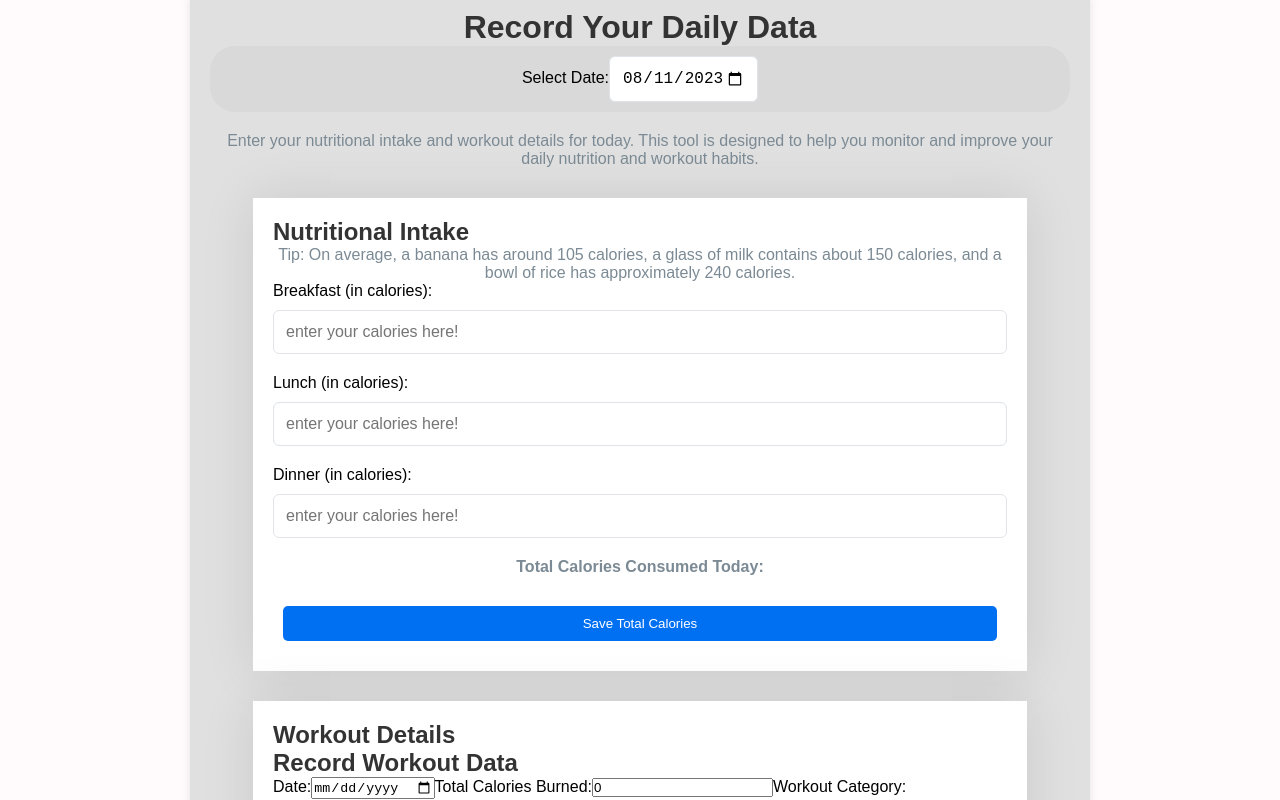
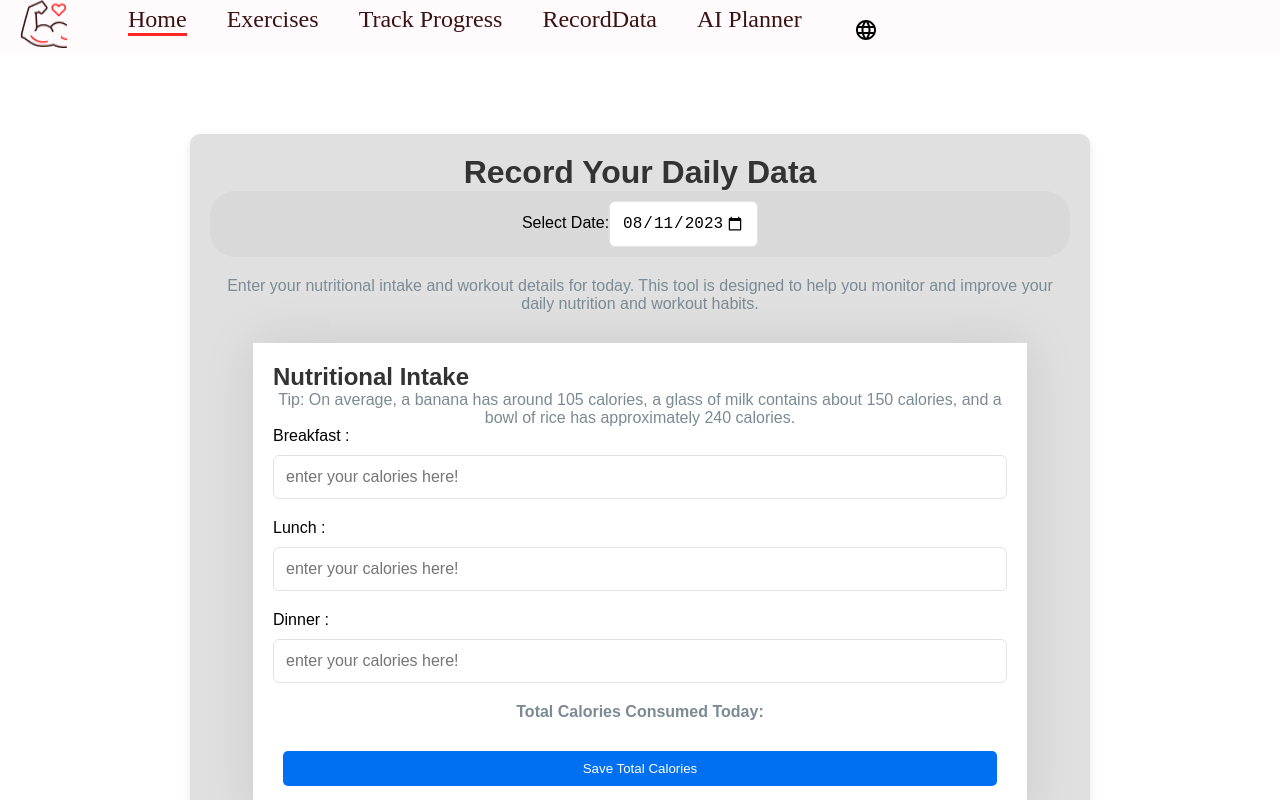
Before and after one commit to hwalia099/Fitness-App, a React (Create React App) app in the folder fitness-app/: page /RecordData in a window 1280 px wide. Shown: the top 800 px of the page. Built offline with nearby package versions, Linux system fonts and the light colour scheme.

Commit message:
navbar fix

```diff
--- a/fitness-app/src/components/Navbar.js
+++ b/fitness-app/src/components/Navbar.js
@@ -42,7 +42,7 @@ const Navbar = () => {
         <Link to="/" style={{ textDecoration: 'none', color: '#3A1212', borderBottom: '3px solid #FF2625' }}>{t('navbar.home')}</Link>
         <a href="/#exercises" style={{ textDecoration: 'none', color: '#3A1212' }}>{t('navbar.exercises')}</a>
         <Link to="/track" style={{ textDecoration: 'none', color: '#3A1212' }}>{t('navbar.trackProgress')}</Link>
-        <Link to="/RecordData" style={{ textDecoration: 'none', color: '#3A1212' }}>{t('navbar.RecordData')}</Link>
+        <Link to="/RecordData" style={{ textDecoration: 'none', color: '#3A1212' }}>{t('RecordData')}</Link>
         <Link
           to="/plan"
           style={{
--- a/fitness-app/src/pages/RecordData.js
+++ b/fitness-app/src/pages/RecordData.js
@@ -1,9 +1,7 @@
 import React, { useState } from 'react';
 import axios from 'axios';
 import WorkoutRecordData from '../components/WorkoutRecordData';
-import Navbar from '../components/Navbar';
 import '../styles/RecordData.scss';
-import NutritionRecordData from '../components/NutritionRecordData';
 
 const RecordData = () => {
   const [breakfastCalories, setBreakfastCalories] = useState("");
@@ -43,6 +41,7 @@ const RecordData = () => {
   };
 
   return (
+    <div className='body'>
     <div className="container">
       {/* <div className="navbar">
     <a href="/">Home</a>
@@ -75,7 +74,7 @@ const RecordData = () => {
 
         <div className="nutrition-input">
           <label>
-            Breakfast (in calories):
+            Breakfast :
             <input
               type="text"
               placeholder='enter your calories here!'
@@ -85,7 +84,7 @@ const RecordData = () => {
           </label>
 
           <label>
-            Lunch (in calories):
+            Lunch :
             <input
               type="text"
               placeholder='enter your calories here!'
@@ -95,7 +94,7 @@ const RecordData = () => {
           </label>
 
           <label>
-            Dinner (in calories):
+            Dinner :
             <input
               type="text"
               placeholder='enter your calories here!'
@@ -121,6 +120,7 @@ const RecordData = () => {
         <p>Regular exercise combined with a balanced diet can significantly improve your physical and mental well-being. Stay consistent and track your progress!</p>
       </section>
     </div>
+    </div>
   );
 }
 
--- a/fitness-app/src/styles/RecordData.scss
+++ b/fitness-app/src/styles/RecordData.scss
@@ -1,11 +1,12 @@
 /* Base container settings */
-body {
+.body {
   padding-top: 50px;
-  background-color: #ebebeb; /* Slightly darker shade than previously */
+  background-color: #fff; /* Slightly darker shade than previously */
   height: 100vh; /* Full viewport height */
   display: flex;
   justify-content: center;
   align-items: center;
+  margin-bottom: 300px;
 }
 
 
@@ -73,6 +74,7 @@ body {
     display: flex;
     flex-direction: column;
     gap: 20px;
+
   }
   .nutrition-input {
     display: flex;
```
